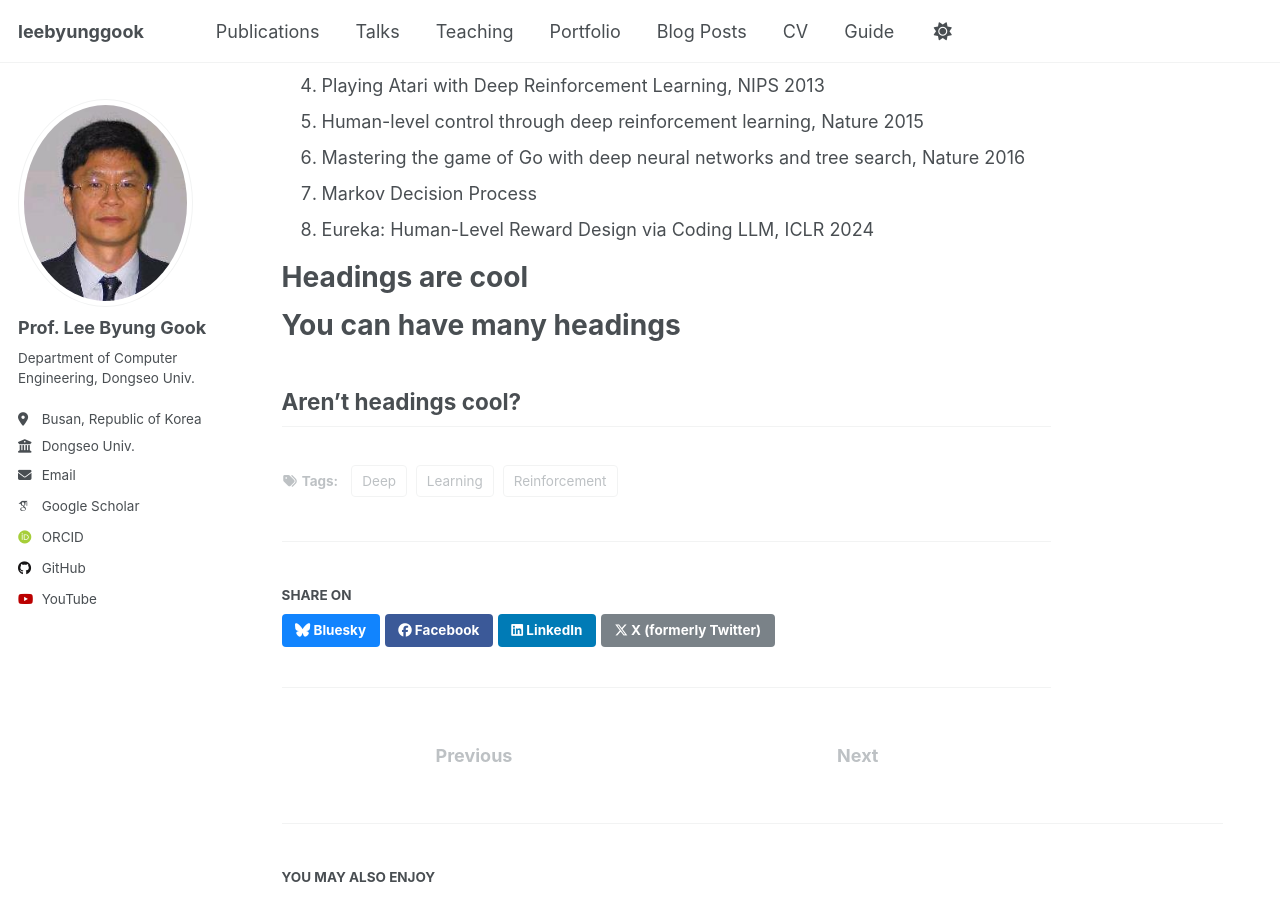
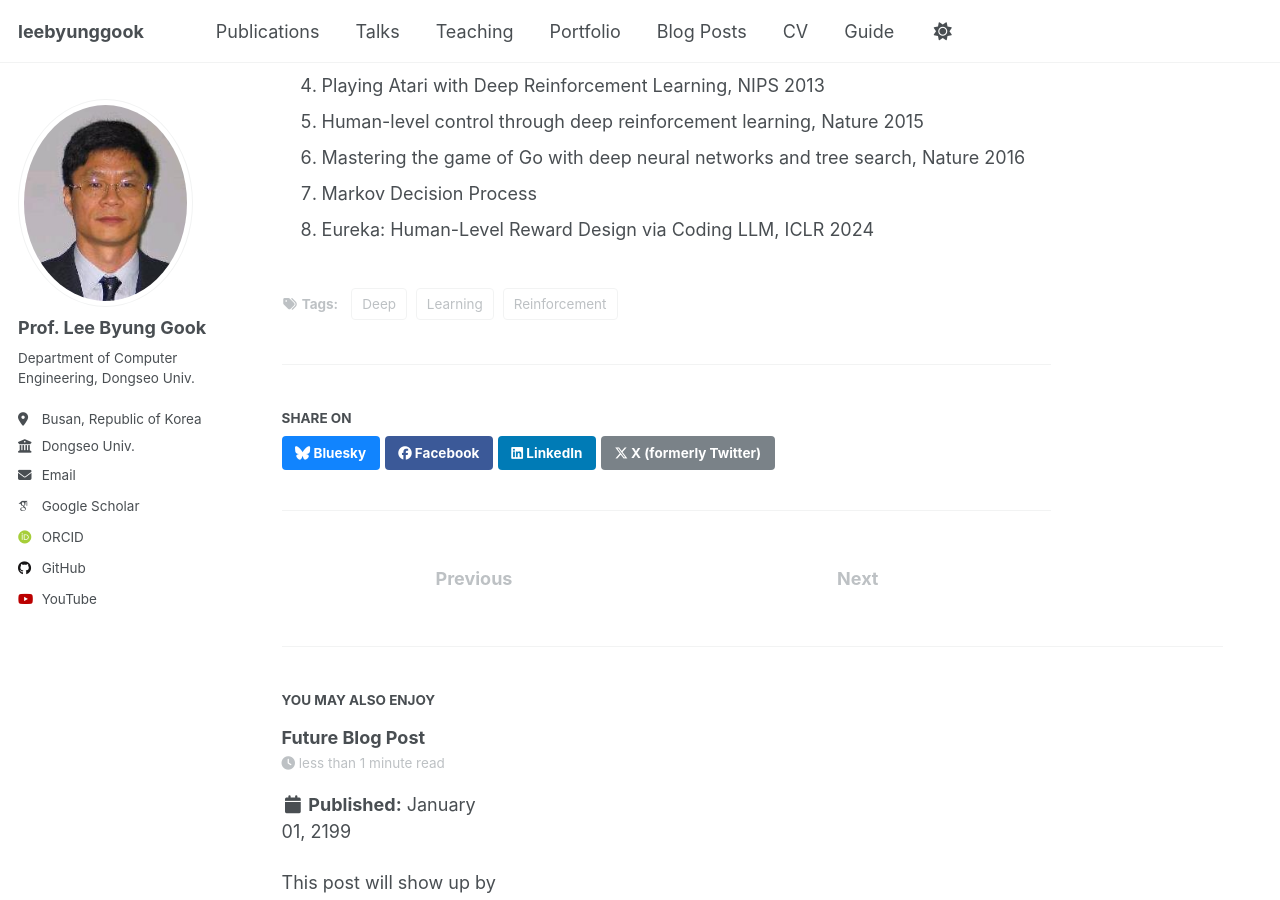
Before and after one commit to leebyunggook/leebyunggook.github.io, a Jekyll site: the page built from _posts/2025-03-02-blog-post-1.md, in a window 1280 px wide and 900 px high, scrolled down 309 px. Built offline with Jekyll 4.4.1, drawn with Linux system fonts in a browser that asks for light colours; some web fonts are replaced.

Commit message:
Update 2025-03-02-blog-post-1.md

```diff
--- a/_posts/2025-03-02-blog-post-1.md
+++ b/_posts/2025-03-02-blog-post-1.md
@@ -8,7 +8,7 @@ tags:
   - Learning
 ---
 
-Deep Reinforcement Learning
+[Deep Reinforcement Learning](https://docs.google.com/presentation/d/1kHpB10svC6aYeKoeE4p1zj1HdUvIGvZ7N4-3_ZNVoZ8/edit?usp=sharing)
 1. Introduction
 2. RN on Frozen Lake - Exploit VS Exploration
 3. Q-table, Q-function approximation, Q-Network
@@ -17,12 +17,3 @@ Deep Reinforcement Learning
 6. Mastering the game of Go with deep neural networks and tree search, Nature 2016
 7. Markov Decision Process
 8. Eureka: Human-Level Reward Design via Coding LLM, ICLR 2024
-
-Headings are cool
-======
-
-You can have many headings
-======
-
-Aren't headings cool?
-------
```
